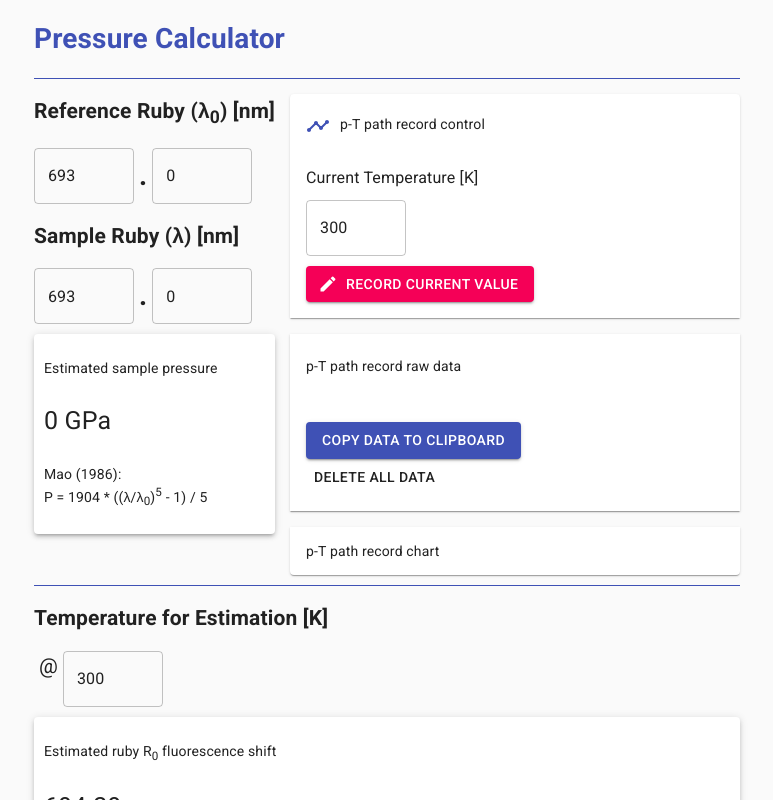
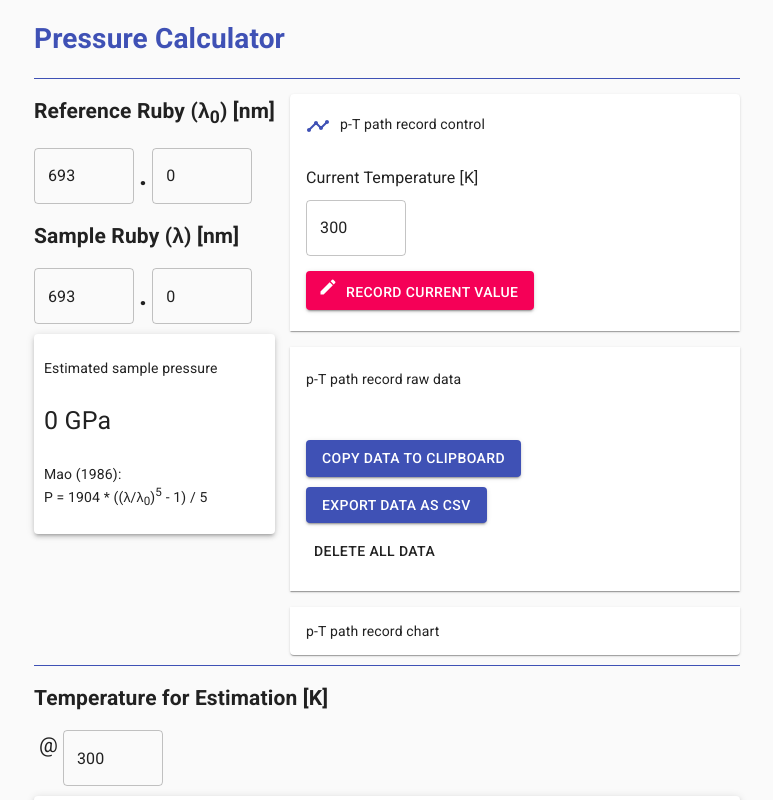
Before and after one commit to khsacc/pressure-calculator, a Next.js app: page / in a window 1280 px wide. Shown: the top 800 px of the page, without its empty margins (253-1026 px from the left). Built offline with nearby package versions, Linux system fonts and the light colour scheme.

Commit message:
added csv-download component

```diff
--- a/components/ptRecord.tsx
+++ b/components/ptRecord.tsx
@@ -14,7 +14,6 @@ import TimelineIcon from "@material-ui/icons/Timeline";
 import CreateIcon from "@material-ui/icons/Create";
 import { NextPage } from "next";
 import { Theme } from "../styles/theme";
-import { create } from "jss";
 import { useState } from "react";
 import { useEffect } from "react";
 import { useCommonStyles, RawDatum, Datum } from "./common";
@@ -22,7 +21,6 @@ import HighlightOffIcon from "@material-ui/icons/HighlightOff";
 import { ListItem } from "@material-ui/core";
 import React from "react";
 import { PTRecordChart } from "./ptRecordChart";
-
 
 const useStyles = makeStyles((theme) => ({
   timelineIcon: {
@@ -55,9 +53,11 @@ const useStyles = makeStyles((theme) => ({
   deleteIcon: {
     marginRight: 5,
   },
+  button: {
+    margin: "5px 0",
+    display: "inline-block",
+  },
 }));
-
-
 
 const itemName = "ptRecord";
 
@@ -92,6 +92,7 @@ export const PTRecord: NextPage<{ currentData: RawDatum }> = ({
     if (previousRecord) {
       setLocalStorageData(previousRecord);
     }
+    setCsvData(generateCSV())
   }, []);
 
   useEffect(() => {
@@ -175,6 +176,33 @@ export const PTRecord: NextPage<{ currentData: RawDatum }> = ({
     document.execCommand("copy");
   };
 
+  const generateCSV = () => {
+    const arr = [
+      ["time", "temperature", "pressure", "reference", "sample"],
+      ...localStorageDataJSON.map((datum) => [
+        new Date(datum.time).toLocaleString(),
+        String(datum.temperature),
+        String(datum.pressure),
+        String(datum.refRuby),
+        String(datum.samRuby),
+      ]),
+    ];
+
+      return arr
+        .map((row) =>
+          row.map((str) => '"' + (str ? str.replace(/"/g, '""') : "") + '"')
+        )
+        .map((row) => row.join(","))
+        .join("\n");
+
+  };
+
+  const [csvData, setCsvData] = useState("");
+
+  useEffect(() => {
+    setCsvData(generateCSV())
+  }, [localStorageData])
+
   // Accordion
   const [expanded1, setExpanded1] = useState(true);
   const [expanded2, setExpanded2] = useState(true);
@@ -212,6 +240,7 @@ export const PTRecord: NextPage<{ currentData: RawDatum }> = ({
             variant="contained"
             color="secondary"
             startIcon={<CreateIcon />}
+            className={classes.button}
             onClick={() => {
               recordCurrentValue({
                 pressure: currentData.pressure,
@@ -263,6 +292,7 @@ export const PTRecord: NextPage<{ currentData: RawDatum }> = ({
           <Button
             variant="contained"
             color="primary"
+            className={classes.button}
             onClick={() => {
               copyData();
             }}
@@ -270,7 +300,23 @@ export const PTRecord: NextPage<{ currentData: RawDatum }> = ({
             Copy Data to Clipboard
           </Button>
           <br />
+          <a download={`PTPath.csv`} href={`data:text/csv;charset=utf-16,${encodeURIComponent('\uFEFF' + csvData)}`}>
           <Button
+            variant="contained"
+            color="primary"
+            className={classes.button}
+            onClick={() => {
+              // copyData();
+              console.log(localStorageDataJSON)
+            }}
+          >
+            Export data as CSV
+          </Button>
+          </a>
+
+          <br />
+          <Button
+            className={classes.button}
             onClick={() => {
               deleteAllValues();
             }}
@@ -279,10 +325,12 @@ export const PTRecord: NextPage<{ currentData: RawDatum }> = ({
           </Button>
         </AccordionDetails>
       </Accordion>
-      <Accordion expanded={expanded3}
+      <Accordion
+        expanded={expanded3}
         onChange={() => {
           setExpanded3(!expanded3);
-        }}>
+        }}
+      >
         <AccordionSummary>p-T path record chart</AccordionSummary>
         <AccordionDetails className={classes.accordionDetail}>
           <PTRecordChart data={localStorageDataJSON} />
```
